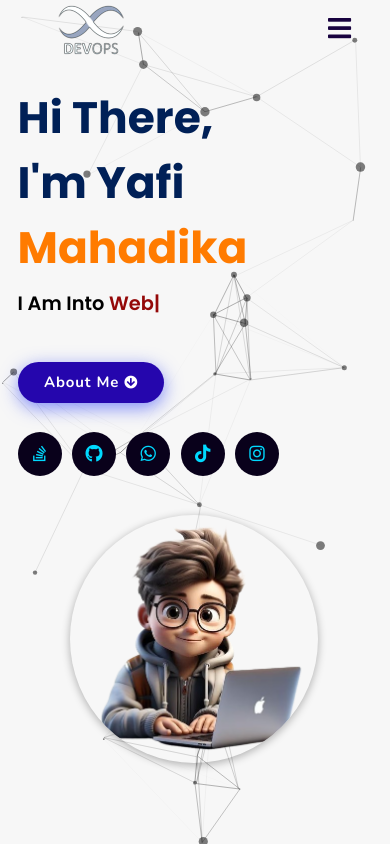
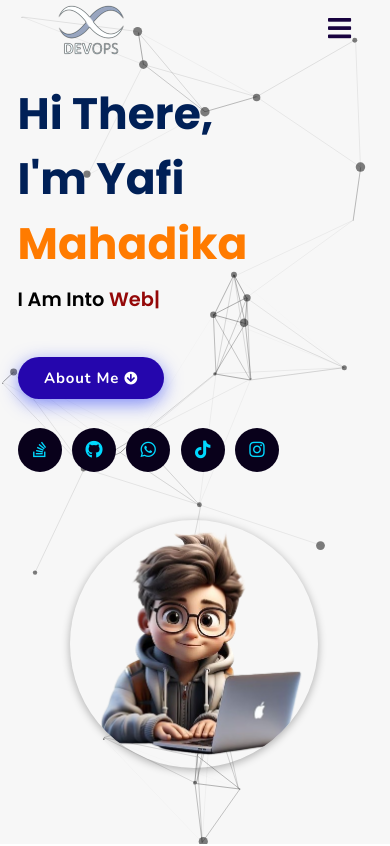
Before and after one commit to yafimahadika7/dika, a plain HTML site: page index.html in a window 390 px wide. Shown: the top 846 px of the page. Drawn offline with nearby package versions, Linux system fonts and the light colour scheme; animation ran at ten frames a second.

Commit message:
Perubahan2

```diff
--- a/assets/css/style.css
+++ b/assets/css/style.css
@@ -212,7 +212,7 @@ header .navbar ul li a:hover {
   z-index: 1;
 }
 .home .image {
-  flex: 1 1 40rem;
+  flex: 1 1 30rem;
   z-index: 1;
 }
 .home .image img {
@@ -321,7 +321,7 @@ header .navbar ul li a:hover {
     margin-top: 12rem;
   }
   .home .image img {
-    margin-top: -12rem;
+    margin-top: -10rem;
   }
   .home .content p {
     font-size: 2.2rem;
```
